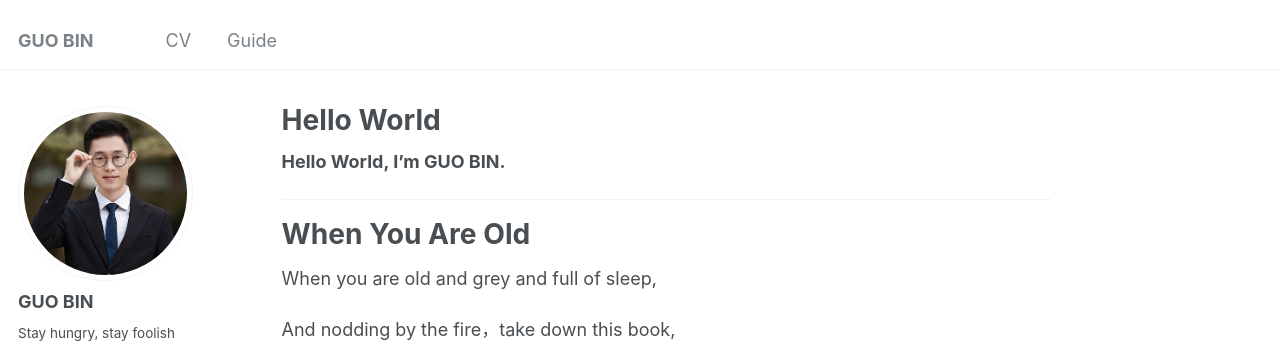
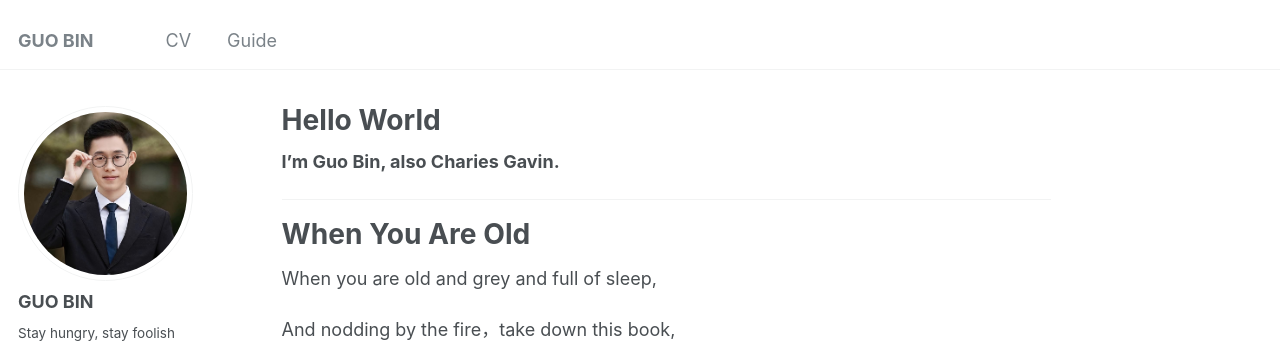
Before and after one commit to guobinhit/guobinhit.github.io, a Jekyll site: the page built from _pages/about.md, in a window 1280 px wide and 1269 px high. Shown: the top 344 px of the window. Built offline with Jekyll 4.4.1, drawn with Linux system fonts in a browser that asks for light colours.

```diff
--- a/_pages/about.md
+++ b/_pages/about.md
@@ -7,7 +7,7 @@ redirect_from:
   - /about.html
 ---
 
-**Hello World, I'm GUO BIN.**
+**I'm Guo Bin, also Charies Gavin.**
 
 ------
 
```
Also changed, not shown: _pages/markdown.md (+1 -0 lines).
